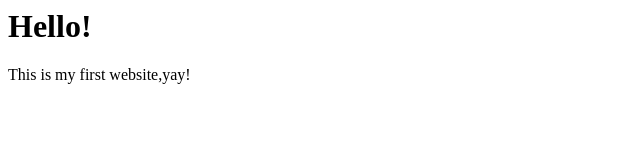
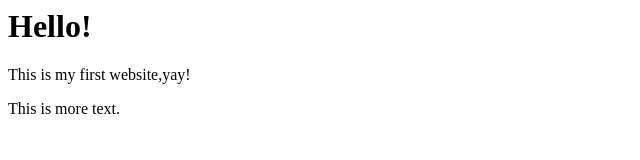
Before and after one commit to tongocthao/intro-to-github, a plain HTML site: page index.html in a window 1280 px wide. Shown: the whole page, without its empty margins (0-640 px from the left). Drawn offline with Linux system fonts and the light colour scheme.

Commit message:
Add more descriptive text

```diff
--- a/index.html
+++ b/index.html
@@ -1,3 +1,5 @@
 <h1>Hello!</h1>
 
 <p>This is my first website,yay!<p>
+
+  <p>This is more text.</p>
```
